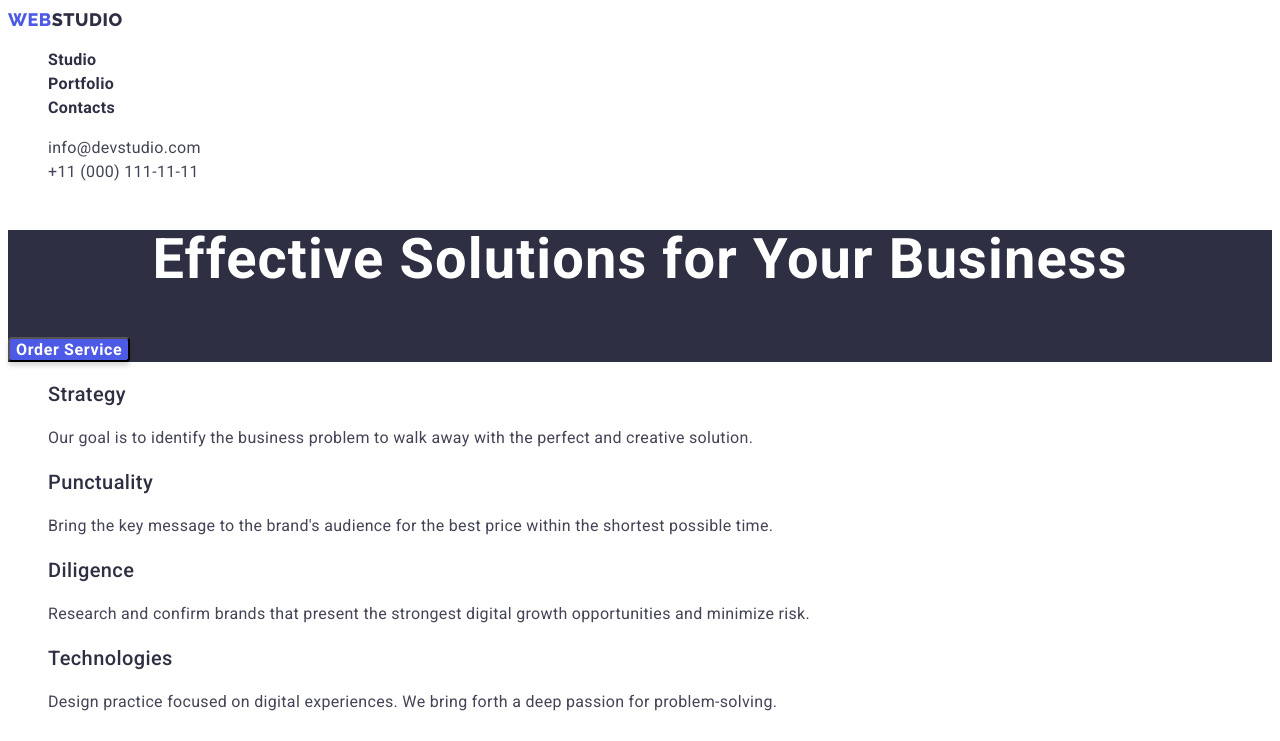
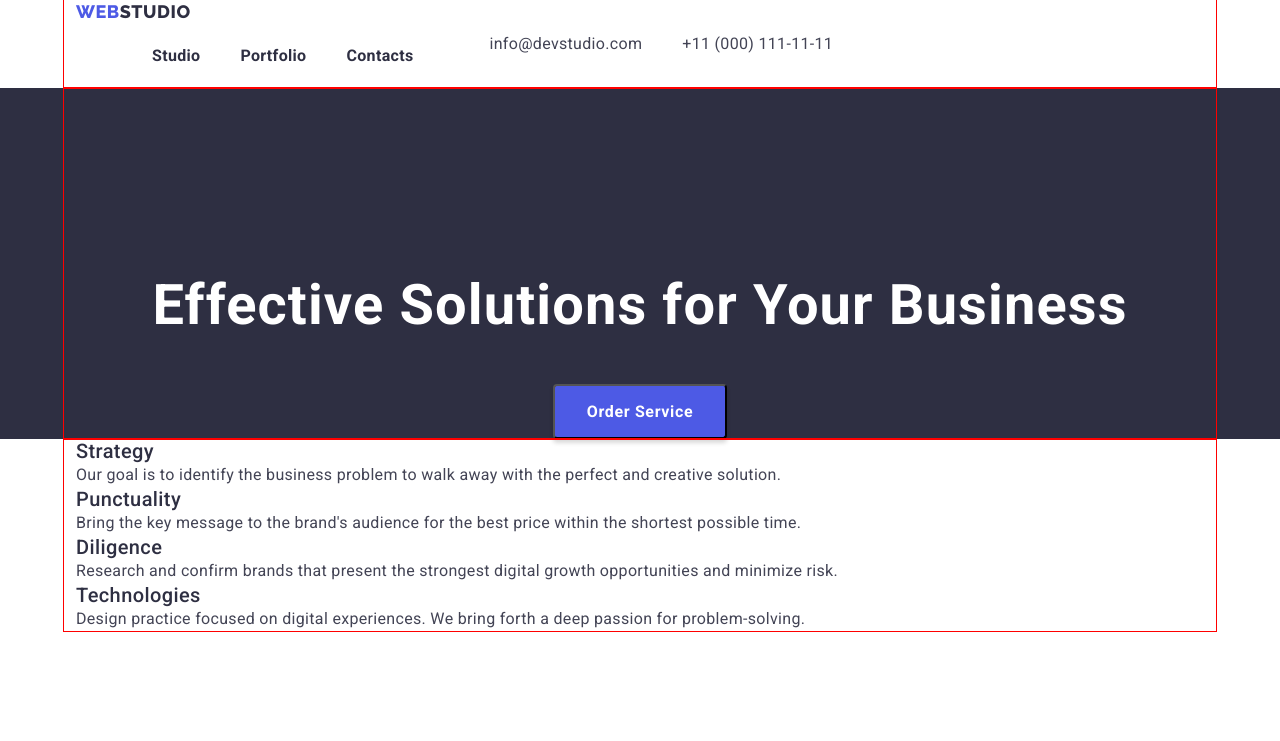
Before and after one commit to Sasho878748/goit-markup-hw-03, a plain HTML site: page index.html in a window 1280 px wide. Shown: the top 741 px of the page. Drawn offline with nearby package versions, Linux system fonts and the light colour scheme.

Commit message:
дз 3 версія 1

```diff
--- a/css/styles.css
+++ b/css/styles.css
@@ -11,6 +11,22 @@
   /* --main-contact-color: rgba(255, 255, 255, 0.6); */
   --footer-text-color: #e7e9fc;
   --main-btn-color-2: #404bbf;
+}
+
+p,
+h1,
+h2,
+h3,
+h4,
+h5,
+h6 {
+  margin: 0;
+}
+
+ul,
+ol {
+  margin: 0;
+  padding-left: 0;
 }
 
 .list {
@@ -33,13 +49,28 @@
   background-color: var(--main-light-color);
 }
 /* header */
+.container {
+  width: 1152px;
+  padding-left: 12px;
+  padding-right: 12px;
+  margin: 0 auto;
+  outline: 1px solid red;
+  /* display: flex; */
+}
+
+.header-box {
+  display: flex;
+  align-items: center;
+  margin-left: auto;
+}
+
 .logo-link {
   font-family: 'Raleway', sans-serif;
   /* font-style: normal; */
   font-weight: 800;
   font-size: 18px;
   line-height: 1.33;
-  /* display: flex; */
+  display: flex;
   /* align-items: center; */
   letter-spacing: 0.03em;
   text-transform: uppercase;
@@ -62,6 +93,12 @@
 .logo-link {
 }
 .header-list {
+  display: flex;
+  margin-left: 76px;
+}
+
+.item:not(:last-child) {
+  margin-right: 40px;
 }
 .header-link {
   /* font-family: 'Roboto'; */
@@ -74,6 +111,9 @@
   flex: none;
   order: 1;
   flex-grow: 0;
+  display: block;
+  padding-top: 20px;
+  padding-bottom: 20px;
 }
 .header-link-adress {
   /* font-style: normal; */
@@ -82,6 +122,9 @@
   line-height: 1.5;
   letter-spacing: 0.02em;
   color: var(--main-p-color);
+  display: block;
+  padding-top: 20px;
+  padding-bottom: 20px;
 }
 
 /* main */
@@ -89,6 +132,7 @@
 }
 .hero {
   background: var(--main-hero-color);
+
 }
 .hero-title {
   /* font-family: 'Roboto';
@@ -99,6 +143,9 @@ font-style: normal; */
   text-align: center;
   letter-spacing: 0.02em;
   color: var(--main-light-color);
+
+  padding-top: 188px;
+  padding-bottom: 48px;
 }
 .hero-btn {
   font-family: inherit;
@@ -110,13 +157,24 @@ font-style: normal; */
   font-weight: 600;
   font-size: 16px;
   line-height: 1.19;
-  /* display: flex;
-align-items: center; */
+  display: flex;
+  align-items: center;
+
   letter-spacing: 0.04em;
   color: var(--main-light-color);
   flex: none;
   order: 0;
   flex-grow: 0;
+
+  display: flex;
+  flex-direction: row;
+  align-items: flex-start;
+  padding: 16px 32px;
+  gap: 10px;
+margin: auto;
+
+
+  /* padding-bottom: 188px; */
 }
 .hero-btn:hover,
 .hero-btn:focus {
@@ -145,6 +203,7 @@ align-items: center; */
   margin: -1px;
 }
 .values-list {
+  margin-bottom: 120px;
 }
 .valyes-paragraf {
   /* font-family: 'Roboto';
@@ -184,6 +243,7 @@ font-style: normal; */
   color: var(--main-logo-color1);
 }
 .work-list {
+  margin-bottom: 120px;
 }
 .team {
   background: var(--main-comand-bg-color);
--- a/index.html
+++ b/index.html
@@ -11,33 +11,49 @@
       href="https://fonts.googleapis.com/css2?family=Raleway:wght@800&family=Roboto:wght@400;500;700;900&display=swap"
       rel="stylesheet"
     />
+    <link
+      rel="stylesheet"
+      href="https://cdnjs.cloudflare.com/ajax/libs/modern-normalize/1.1.0/modern-normalize.min.css"
+      integrity="sha512-wpPYUAdjBVSE4KJnH1VR1HeZfpl1ub8YT/NKx4PuQ5NmX2tKuGu6U/JRp5y+Y8XG2tV+wKQpNHVUX03MfMFn9Q=="
+      crossorigin="anonymous"
+      referrerpolicy="no-referrer"
+    />
     <link rel="stylesheet" href="./css/styles.css" />
   </head>
   <body class="page-body">
     <header class="page-header">
+      <div class="container header-box">
         <nav class="nav-list">
           <a class="logo-link link" href="./index.html"
             >Web<span class="studio-logo">Studio</span>
           </a>
           <ul class="header-list list">
-          <li><a class="header-link link" href="./index.html">Studio</a></li>
-          <li><a class="header-link link" href="./portfolio.html">Portfolio</a></li>
-          <li><a class="header-link link" href="">Contacts</a></li>
+            <li class="item"><a class="header-link link" href="./index.html">Studio</a></li>
+            <li class="item"><a class="header-link link" href="./portfolio.html">Portfolio</a></li>
+            <li class="item"><a class="header-link link" href="">Contacts</a></li>
           </ul>
         </nav>
         <ul class="header-list list">
-        <li>
-          <a class="header-link-adress link" href="mailto:info@devstudio.com">info@devstudio.com</a>
+          <li class="item">
+            <a class="header-link-adress link" href="mailto:info@devstudio.com"
+              >info@devstudio.com</a
+            >
           </li>
-        <li><a class="header-link-adress link" href="tel:110001111111">+11 (000) 111-11-11</a></li>
+          <li class="item">
+            <a class="header-link-adress link" href="tel:110001111111">+11 (000) 111-11-11</a>
+          </li>
         </ul>
+      </div>
     </header>
     <main class="main-index">
       <section class="hero">
+        <div class="container">
           <h1 class="hero-title">Effective Solutions for Your Business</h1>
           <button class="hero-btn" type="button">Order Service</button>
+        </div>
       </section>
       <section class="values">
+        <div class="container">
           <h2 class="visually-hidden">values</h2>
           <ul class="values-list list">
             <li>
@@ -69,16 +85,20 @@
               </p>
             </li>
           </ul>
+        </div>
       </section>
       <section class="work">
+        <div class="container">
           <h2 class="work-title">What are we doing</h2>
           <ul class="work-list list">
             <li><img src="./images/img1.jpg" alt="monitor" width="360" height="300" /></li>
             <li><img src="./images/img2.jpg" alt="smartphone menu" width="360" height="300" /></li>
             <li><img src="./images/img3.jpg" alt="smartphone" width="360" height="300" /></li>
           </ul>
+        </div>
       </section>
       <section class="team">
+        <div class="container">
           <h2 class="team-title">Our Team</h2>
           <ul class="tem-list list">
             <li class="list-item">
@@ -102,9 +122,11 @@
               <p class="team-text">UI Designer</p>
             </li>
           </ul>
+        </div>
       </section>
     </main>
     <footer class="page-footer">
+      <div class="container">
         <a class="logo-link link" href="./index.html"
           >Web<span class="studio-logo-fot">Studio</span></a
         >
@@ -112,6 +134,7 @@
           Increase the flow of customers and sales for your business with digital marketing & growth
           solutions.
         </p>
+      </div>
     </footer>
   </body>
 </html>
```
Also changed, not shown: portfolio.html (+14 -1 lines). Lines whose indentation alone changed are shown as unchanged.
